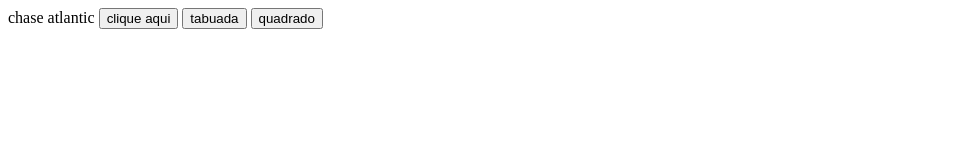
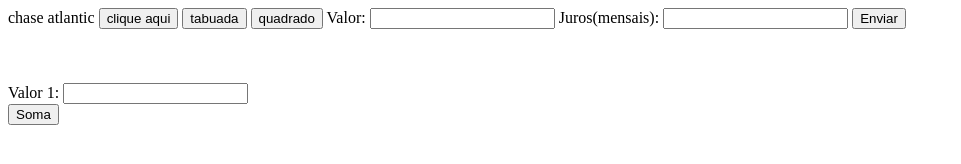
Before and after one commit to curvasdoastro/primeiroa_3t, a plain HTML site: page index.html in a window 1280 px wide. Shown: the whole page, without its empty margins (0-961 px from the left). Drawn offline with Linux system fonts and the light colour scheme.

Commit message:
Update index.html

```diff
--- a/index.html
+++ b/index.html
@@ -12,5 +12,14 @@
     <button onclick="escreva ()">clique aqui</button>
     <button onclick="minhaTabuada ()">tabuada</button>
     <button onclick="quadrado ()">quadrado</button>
+
+     Valor: <input id="valor" type= "text">
+    Juros(mensais): <input id="juros" type="text"> <abr>
+    <button onclick= "calcula()"> Enviar </button>
+
+    <br><br><br><br>
+    Valor 1: <input id="v1" type="text"><br>
+    <button onclick="operacao( + )">Soma</button>
+     <! -- Criar as tres operaçoes basicas que faltam-->
 </body>
 </html>
```
